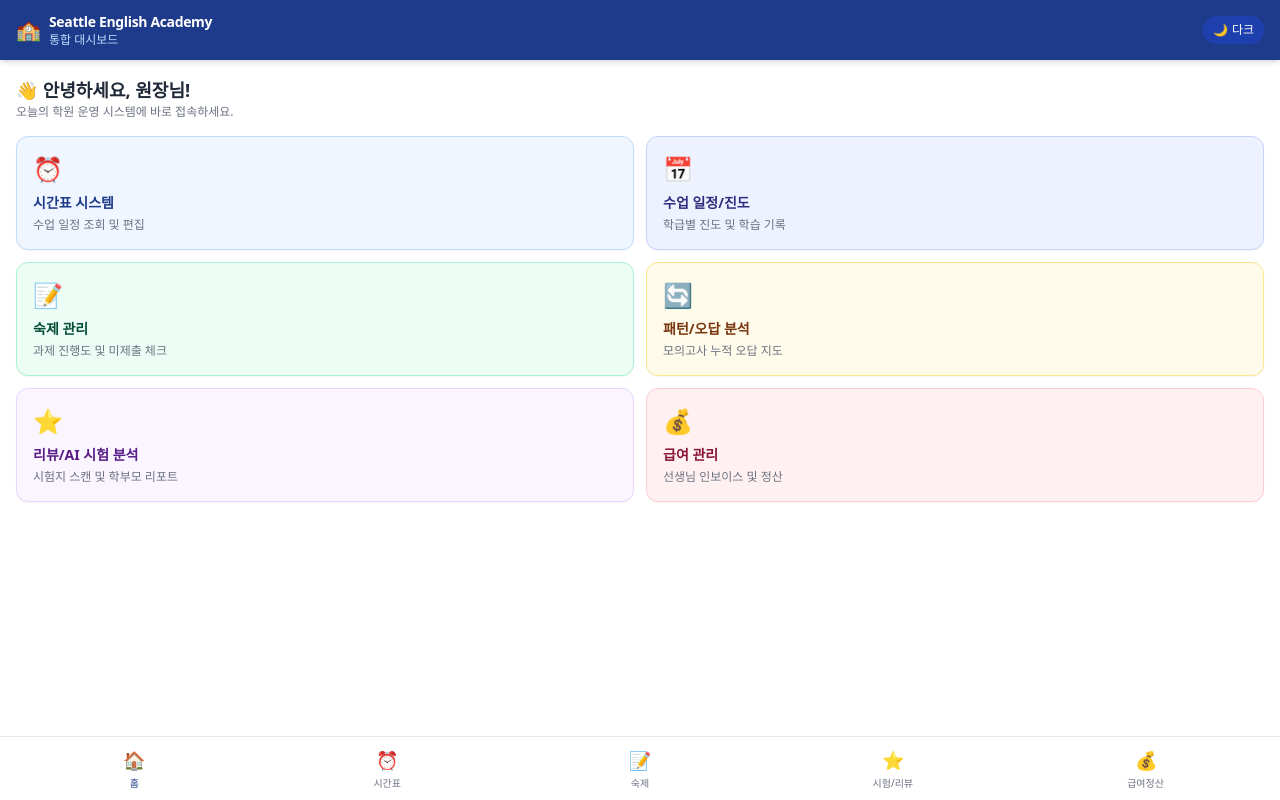
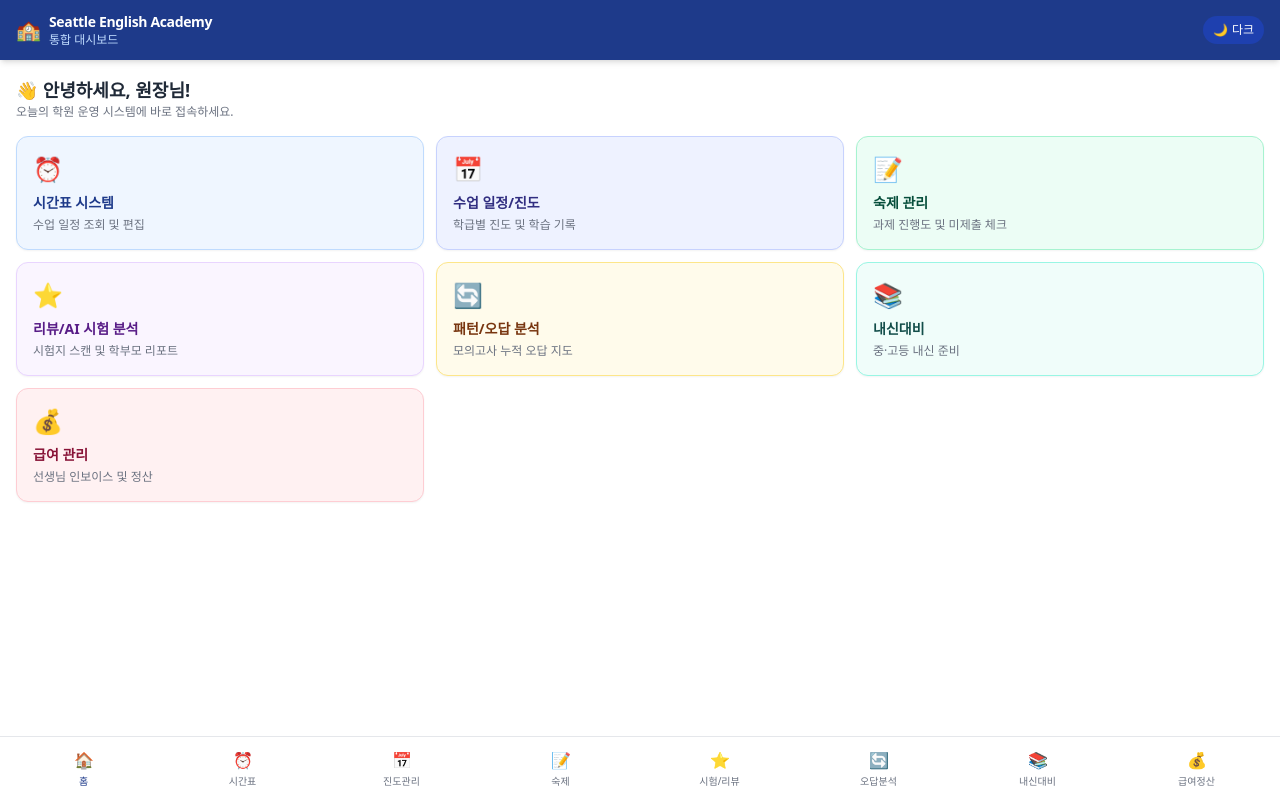
Before and after one commit to realtorgi/SEA, a plain HTML site: page index.html in a window 1280 px wide. Drawn offline with nearby package versions, Linux system fonts and the light colour scheme.

Commit message:
Add files via upload

```diff
--- a/index.html
+++ b/index.html
@@ -16,6 +16,14 @@
             width: 100%;
             height: calc(100vh - 130px);
             border: none;
+        }
+        /* 하단 네비게이션 가로 스크롤 및 레이아웃 최적화 */
+        .no-scrollbar::-webkit-scrollbar {
+            display: none;
+        }
+        .no-scrollbar {
+            -ms-overflow-style: none;
+            scrollbar-width: none;
         }
     </style>
 </head>
@@ -54,34 +62,52 @@
                 <p class="text-xs text-gray-500 dark:text-gray-400">오늘의 학원 운영 시스템에 바로 접속하세요.</p>
             </div>
 
-            <!-- 빠른 바로가기 카드 Grid -->
-            <div class="grid grid-cols-2 gap-3 pb-20">
-                <button onclick="switchTab('timetable', '시간표 시스템', 'https://realtorgi.github.io/timetable')" class="bg-blue-50 dark:bg-gray-800 border border-blue-200 dark:border-gray-700 p-4 rounded-xl text-left shadow-sm active:scale-95 transition">
+            <!-- 빠른 바로가기 카드 Grid (총 7개 앱) -->
+            <div class="grid grid-cols-2 sm:grid-cols-3 gap-3 pb-24">
+                <!-- 1. 시간표 -->
+                <button onclick="switchTab('timetable', '시간표 시스템', 'https://realtorgi.github.io/timetable')" class="bg-blue-50 dark:bg-gray-800 border border-blue-200 dark:border-gray-700 p-4 rounded-xl text-left shadow-sm active:scale-95 transition hover:shadow-md">
                     <span class="text-2xl">⏰</span>
                     <h3 class="font-bold text-blue-900 dark:text-blue-300 text-sm mt-2">시간표 시스템</h3>
                     <p class="text-xs text-gray-500 dark:text-gray-400 mt-1">수업 일정 조회 및 편집</p>
                 </button>
-                <button onclick="switchTab('classschedule', '수업 진도 관리', 'https://realtorgi.github.io/classschedule')" class="bg-indigo-50 dark:bg-gray-800 border border-indigo-200 dark:border-gray-700 p-4 rounded-xl text-left shadow-sm active:scale-95 transition">
+
+                <!-- 2. 수업 일정/진도 -->
+                <button onclick="switchTab('classschedule', '수업 진도 관리', 'https://realtorgi.github.io/classschedule')" class="bg-indigo-50 dark:bg-gray-800 border border-indigo-200 dark:border-gray-700 p-4 rounded-xl text-left shadow-sm active:scale-95 transition hover:shadow-md">
                     <span class="text-2xl">📅</span>
                     <h3 class="font-bold text-indigo-900 dark:text-indigo-300 text-sm mt-2">수업 일정/진도</h3>
                     <p class="text-xs text-gray-500 dark:text-gray-400 mt-1">학급별 진도 및 학습 기록</p>
                 </button>
-                <button onclick="switchTab('homework', '숙제 관리 시스템', 'https://realtorgi.github.io/homework')" class="bg-emerald-50 dark:bg-gray-800 border border-emerald-200 dark:border-gray-700 p-4 rounded-xl text-left shadow-sm active:scale-95 transition">
+
+                <!-- 3. 숙제 관리 -->
+                <button onclick="switchTab('homework', '숙제 관리 시스템', 'https://realtorgi.github.io/homework')" class="bg-emerald-50 dark:bg-gray-800 border border-emerald-200 dark:border-gray-700 p-4 rounded-xl text-left shadow-sm active:scale-95 transition hover:shadow-md">
                     <span class="text-2xl">📝</span>
                     <h3 class="font-bold text-emerald-900 dark:text-emerald-300 text-sm mt-2">숙제 관리</h3>
                     <p class="text-xs text-gray-500 dark:text-gray-400 mt-1">과제 진행도 및 미제출 체크</p>
                 </button>
-                <button onclick="switchTab('pattern', '패턴 분석 시스템', 'https://realtorgi.github.io/pattern')" class="bg-amber-50 dark:bg-gray-800 border border-amber-200 dark:border-gray-700 p-4 rounded-xl text-left shadow-sm active:scale-95 transition">
+
+                <!-- 4. 리뷰/AI 시험 분석 (위치 변경) -->
+                <button onclick="switchTab('review', '리뷰 및 시험 분석', 'https://realtorgi.github.io/review')" class="bg-purple-50 dark:bg-gray-800 border border-purple-200 dark:border-gray-700 p-4 rounded-xl text-left shadow-sm active:scale-95 transition hover:shadow-md">
+                    <span class="text-2xl">⭐</span>
+                    <h3 class="font-bold text-purple-900 dark:text-purple-300 text-sm mt-2">리뷰/AI 시험 분석</h3>
+                    <p class="text-xs text-gray-500 dark:text-gray-400 mt-1">시험지 스캔 및 학부모 리포트</p>
+                </button>
+
+                <!-- 5. 패턴/오답 분석 (위치 변경) -->
+                <button onclick="switchTab('pattern', '패턴 분석 시스템', 'https://realtorgi.github.io/pattern')" class="bg-amber-50 dark:bg-gray-800 border border-amber-200 dark:border-gray-700 p-4 rounded-xl text-left shadow-sm active:scale-95 transition hover:shadow-md">
                     <span class="text-2xl">🔄</span>
                     <h3 class="font-bold text-amber-900 dark:text-amber-300 text-sm mt-2">패턴/오답 분석</h3>
                     <p class="text-xs text-gray-500 dark:text-gray-400 mt-1">모의고사 누적 오답 지도</p>
                 </button>
-                <button onclick="switchTab('review', '리뷰 및 시험 분석', 'https://realtorgi.github.io/review')" class="bg-purple-50 dark:bg-gray-800 border border-purple-200 dark:border-gray-700 p-4 rounded-xl text-left shadow-sm active:scale-95 transition">
-                    <span class="text-2xl">⭐</span>
-                    <h3 class="font-bold text-purple-900 dark:text-purple-300 text-sm mt-2">리뷰/AI 시험 분석</h3>
-                    <p class="text-xs text-gray-500 dark:text-gray-400 mt-1">시험지 스캔 및 학부모 리포트</p>
+
+                <!-- 6. 내신대비 -->
+                <button onclick="switchTab('testprep', '내신대비 시스템', 'https://realtorgi.github.io/testprep')" class="bg-teal-50 dark:bg-gray-800 border border-teal-200 dark:border-gray-700 p-4 rounded-xl text-left shadow-sm active:scale-95 transition hover:shadow-md">
+                    <span class="text-2xl">📚</span>
+                    <h3 class="font-bold text-teal-900 dark:text-teal-300 text-sm mt-2">내신대비</h3>
+                    <p class="text-xs text-gray-500 dark:text-gray-400 mt-1">중·고등 내신 준비</p>
                 </button>
-                <button onclick="switchTab('payroll', '급여 관리 시스템', 'https://realtorgi.github.io/payroll')" class="bg-rose-50 dark:bg-gray-800 border border-rose-200 dark:border-gray-700 p-4 rounded-xl text-left shadow-sm active:scale-95 transition">
+
+                <!-- 7. 급여 관리 (맨 뒤로 이동) -->
+                <button onclick="switchTab('payroll', '급여 관리 시스템', 'https://realtorgi.github.io/payroll')" class="bg-rose-50 dark:bg-gray-800 border border-rose-200 dark:border-gray-700 p-4 rounded-xl text-left shadow-sm active:scale-95 transition hover:shadow-md">
                     <span class="text-2xl">💰</span>
                     <h3 class="font-bold text-rose-900 dark:text-rose-300 text-sm mt-2">급여 관리</h3>
                     <p class="text-xs text-gray-500 dark:text-gray-400 mt-1">선생님 인보이스 및 정산</p>
@@ -95,28 +121,54 @@
         </div>
     </main>
 
-    <!-- 하단 고정 네비게이션 바 -->
-    <nav class="bg-white dark:bg-gray-800 border-t border-gray-200 dark:border-gray-700 h-16 flex justify-around items-center px-2 z-10 transition-colors duration-200">
-        <button onclick="goHome()" class="flex flex-col items-center justify-center w-1/5 text-blue-900 dark:text-blue-400 focus:outline-none">
-            <span class="text-lg">🏠</span>
-            <span class="text-[10px] font-medium mt-0.5">홈</span>
+    <!-- 하단 고정 네비게이션 바 (총 7개 메뉴 전체 노출) -->
+    <nav class="bg-white dark:bg-gray-800 border-t border-gray-200 dark:border-gray-700 h-16 flex items-center px-1 z-10 transition-colors duration-200 overflow-x-auto no-scrollbar">
+        <!-- 1. 홈 -->
+        <button onclick="goHome()" class="flex-1 min-w-[50px] flex flex-col items-center justify-center text-blue-900 dark:text-blue-400 focus:outline-none py-1">
+            <span class="text-base">🏠</span>
+            <span class="text-[9px] sm:text-[10px] font-medium mt-0.5 whitespace-nowrap">홈</span>
         </button>
-        <button onclick="switchTab('timetable', '시간표 시스템', 'https://realtorgi.github.io/timetable')" class="flex flex-col items-center justify-center w-1/5 text-gray-500 dark:text-gray-400 hover:text-blue-900 dark:hover:text-blue-300 focus:outline-none">
-            <span class="text-lg">⏰</span>
-            <span class="text-[10px] font-medium mt-0.5">시간표</span>
+
+        <!-- 2. 시간표 -->
+        <button onclick="switchTab('timetable', '시간표 시스템', 'https://realtorgi.github.io/timetable')" class="flex-1 min-w-[50px] flex flex-col items-center justify-center text-gray-500 dark:text-gray-400 hover:text-blue-900 dark:hover:text-blue-300 focus:outline-none py-1">
+            <span class="text-base">⏰</span>
+            <span class="text-[9px] sm:text-[10px] font-medium mt-0.5 whitespace-nowrap">시간표</span>
         </button>
-        <!-- 수정된 숙제 사이트 링크 (homeowork -> homework) -->
-        <button onclick="switchTab('homework', '숙제 관리 시스템', 'https://realtorgi.github.io/homework')" class="flex flex-col items-center justify-center w-1/5 text-gray-500 dark:text-gray-400 hover:text-blue-900 dark:hover:text-blue-300 focus:outline-none">
-            <span class="text-lg">📝</span>
-            <span class="text-[10px] font-medium mt-0.5">숙제</span>
+
+        <!-- 3. 수업 일정/진도 -->
+        <button onclick="switchTab('classschedule', '수업 진도 관리', 'https://realtorgi.github.io/classschedule')" class="flex-1 min-w-[50px] flex flex-col items-center justify-center text-gray-500 dark:text-gray-400 hover:text-blue-900 dark:hover:text-blue-300 focus:outline-none py-1">
+            <span class="text-base">📅</span>
+            <span class="text-[9px] sm:text-[10px] font-medium mt-0.5 whitespace-nowrap">진도관리</span>
         </button>
-        <button onclick="switchTab('review', '리뷰 및 시험 분석', 'https://realtorgi.github.io/review')" class="flex flex-col items-center justify-center w-1/5 text-gray-500 dark:text-gray-400 hover:text-blue-900 dark:hover:text-blue-300 focus:outline-none">
-            <span class="text-lg">⭐</span>
-            <span class="text-[10px] font-medium mt-0.5">시험/리뷰</span>
+
+        <!-- 4. 숙제 -->
+        <button onclick="switchTab('homework', '숙제 관리 시스템', 'https://realtorgi.github.io/homework')" class="flex-1 min-w-[50px] flex flex-col items-center justify-center text-gray-500 dark:text-gray-400 hover:text-blue-900 dark:hover:text-blue-300 focus:outline-none py-1">
+            <span class="text-base">📝</span>
+            <span class="text-[9px] sm:text-[10px] font-medium mt-0.5 whitespace-nowrap">숙제</span>
         </button>
-        <button onclick="switchTab('payroll', '급여 관리 시스템', 'https://realtorgi.github.io/payroll')" class="flex flex-col items-center justify-center w-1/5 text-gray-500 dark:text-gray-400 hover:text-blue-900 dark:hover:text-blue-300 focus:outline-none">
-            <span class="text-lg">💰</span>
-            <span class="text-[10px] font-medium mt-0.5">급여정산</span>
+
+        <!-- 5. 시험/리뷰 (위치 변경) -->
+        <button onclick="switchTab('review', '리뷰 및 시험 분석', 'https://realtorgi.github.io/review')" class="flex-1 min-w-[50px] flex flex-col items-center justify-center text-gray-500 dark:text-gray-400 hover:text-blue-900 dark:hover:text-blue-300 focus:outline-none py-1">
+            <span class="text-base">⭐</span>
+            <span class="text-[9px] sm:text-[10px] font-medium mt-0.5 whitespace-nowrap">시험/리뷰</span>
+        </button>
+
+        <!-- 6. 오답분석 (위치 변경) -->
+        <button onclick="switchTab('pattern', '패턴 분석 시스템', 'https://realtorgi.github.io/pattern')" class="flex-1 min-w-[50px] flex flex-col items-center justify-center text-gray-500 dark:text-gray-400 hover:text-blue-900 dark:hover:text-blue-300 focus:outline-none py-1">
+            <span class="text-base">🔄</span>
+            <span class="text-[9px] sm:text-[10px] font-medium mt-0.5 whitespace-nowrap">오답분석</span>
+        </button>
+
+        <!-- 7. 내신대비 -->
+        <button onclick="switchTab('testprep', '내신대비 시스템', 'https://realtorgi.github.io/testprep')" class="flex-1 min-w-[50px] flex flex-col items-center justify-center text-gray-500 dark:text-gray-400 hover:text-blue-900 dark:hover:text-blue-300 focus:outline-none py-1">
+            <span class="text-base">📚</span>
+            <span class="text-[9px] sm:text-[10px] font-medium mt-0.5 whitespace-nowrap">내신대비</span>
+        </button>
+
+        <!-- 7. 급여정산 -->
+        <button onclick="switchTab('payroll', '급여 관리 시스템', 'https://realtorgi.github.io/payroll')" class="flex-1 min-w-[50px] flex flex-col items-center justify-center text-gray-500 dark:text-gray-400 hover:text-blue-900 dark:hover:text-blue-300 focus:outline-none py-1">
+            <span class="text-base">💰</span>
+            <span class="text-[9px] sm:text-[10px] font-medium mt-0.5 whitespace-nowrap">급여정산</span>
         </button>
     </nav>
 
```
